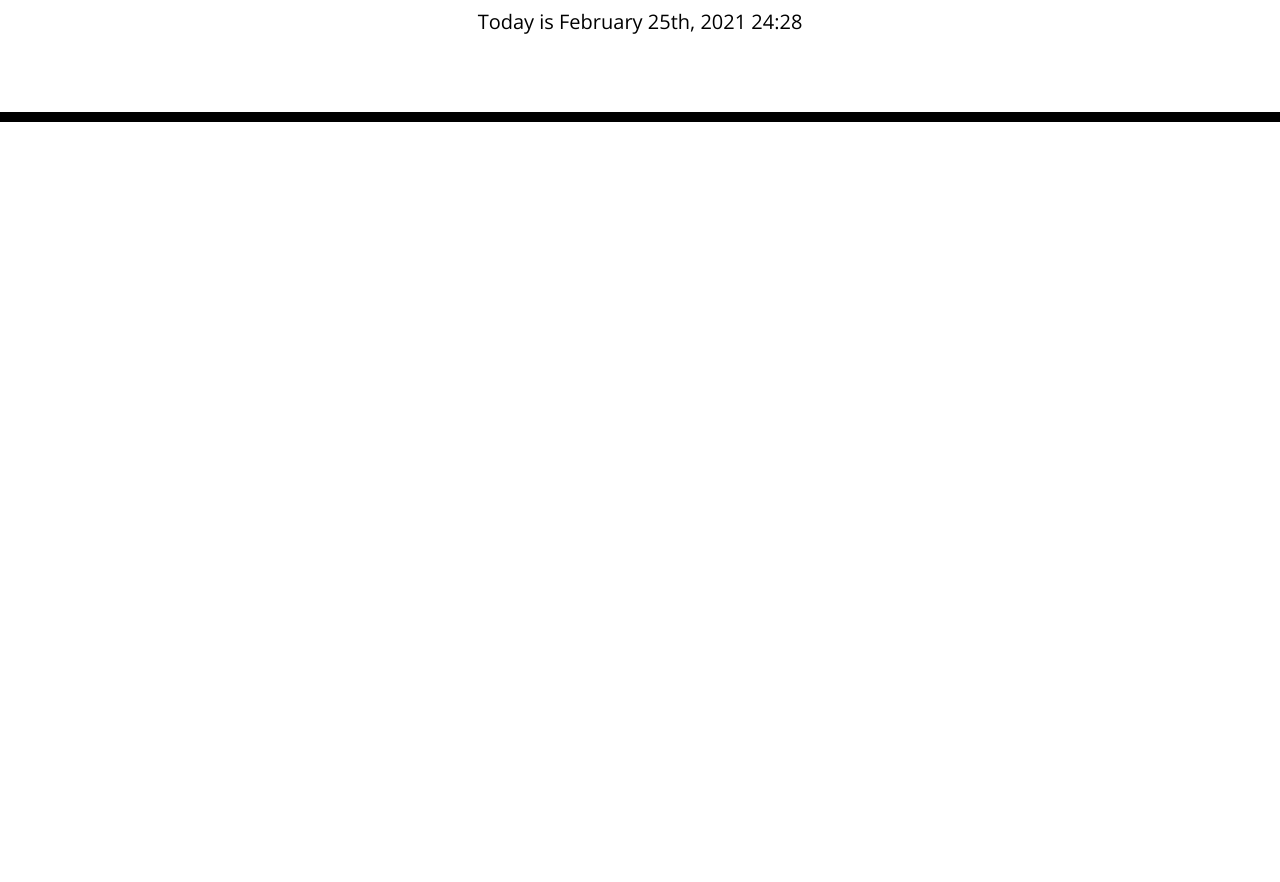
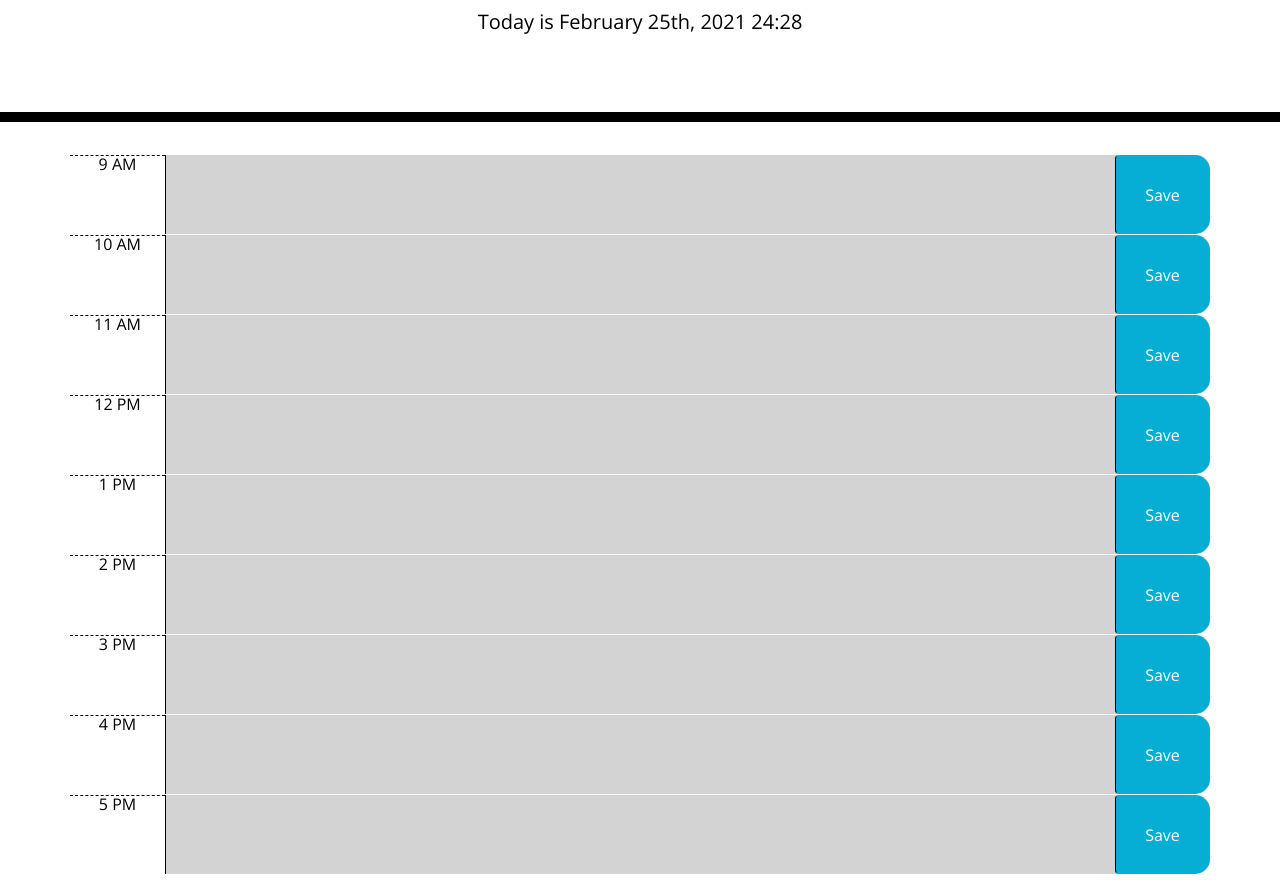
Before and after one commit to Schimmoellerm/mas-day-planner, a plain HTML site: page index.html in a window 1280 px wide. Shown: the part 182-1064 px from the top of the page. Before the commit the page ends 800 px from the top, so only its background shows below. Drawn offline with nearby package versions, Linux system fonts and the light colour scheme.

Commit message:
Added time block, text inputs, and save buttons to index.html

```diff
--- a/Assets/script.js
+++ b/Assets/script.js
@@ -2,9 +2,6 @@
 var currentDay = $('#currentDay');
 
 //Todays date and time
-//var currentDay = moment().format("[Today is] dddd," + " MMMM"  + " DD," + " YYYY" + " kk:mm:ss");
-//$("#currentDay").text(currentDay);
-
 setInterval(function() {
     currentDay.text(moment().format('[Today is] MMMM Do, YYYY kk:mm'));
 }, 1000);
--- a/Assets/style.css
+++ b/Assets/style.css
@@ -4,7 +4,7 @@ body {
   line-height: 1;
 }
 
-textarea{
+input{
   background: transparent;
   border: none;
   resize: none;
@@ -28,6 +28,7 @@ textarea{
 .time-block{
   text-align: center;
   border-radius: 15px;
+  vertical-align: middle;
 }
 
 .row {
@@ -40,6 +41,7 @@ textarea{
   background-color: #ffffff;
   color: #000000;
   border-top: 1px dashed #000000;
+  vertical-align: middle;
 }
 
 .past {
--- a/index.html
+++ b/index.html
@@ -29,7 +29,72 @@
       <p id="currentDay" class="lead"></p>
     </header>
     <div class="container">
-      <!-- Timeblocks go here -->
+      <!--Timeblocks-->
+      <div class="mb-2">
+        <!--9 AM Timeblock-->
+        <div class="row time-block past">
+          <div class="col-md-1 hour">9 AM</div>
+          <input class="col-md-10"></input>
+          <button class="btn saveBtn col-md-1">Save</button>
+        </div>
+
+        <!--10 AM Timeblock-->
+        <div class="row time-block past">
+          <div class="col-md-1 hour">10 AM</div>
+          <input class="col-md-10"></input>
+          <button class="btn saveBtn col-md-1">Save</button>
+        </div>
+
+        <!--11 AM Timeblock-->
+        <div class="row time-block past">
+          <div class="col-md-1 hour">11 AM</div>
+          <input class="col-md-10"></input>
+          <button class="btn saveBtn col-md-1">Save</button>
+        </div>
+
+        <!--12 PM Timeblock-->
+        <div class="row time-block past">
+          <div class="col-md-1 hour">12 PM</div>
+          <input class="col-md-10"></input>
+          <button class="btn saveBtn col-md-1">Save</button>
+        </div>
+
+        <!--1 PM Timeblock-->
+        <div class="row time-block past">
+          <div class="col-md-1 hour">1 PM</div>
+          <input class="col-md-10"></input>
+          <button class="btn saveBtn col-md-1">Save</button>
+        </div>
+
+        <!--2 PM Timeblock-->
+        <div class="row time-block past">
+          <div class="col-md-1 hour">2 PM</div>
+          <input class="col-md-10"></input>
+          <button class="btn saveBtn col-md-1">Save</button>
+        </div>
+
+        <!--3 PM Timeblock-->
+        <div class="row time-block past">
+          <div class="col-md-1 hour">3 PM</div>
+          <input class="col-md-10"></input>
+          <button class="btn saveBtn col-md-1">Save</button>
+        </div>
+
+        <!--4 PM Timeblock-->
+        <div class="row time-block past">
+          <div class="col-md-1 hour align-middle">4 PM</div>
+          <input class="col-md-10"></input>
+          <button class="btn saveBtn col-md-1">Save</button>
+        </div>
+
+        <!--5 PM Timeblock-->
+        <div class="row time-block past">
+          <div class="col-md-1 hour">5 PM</div>
+          <input class="col-md-10"></input>
+          <button class="btn saveBtn col-md-1">Save</button>
+        </div>
+    </div>
+
     </div>
 
     <script src="https://cdnjs.cloudflare.com/ajax/libs/jquery/3.2.1/jquery.min.js"></script>
```
